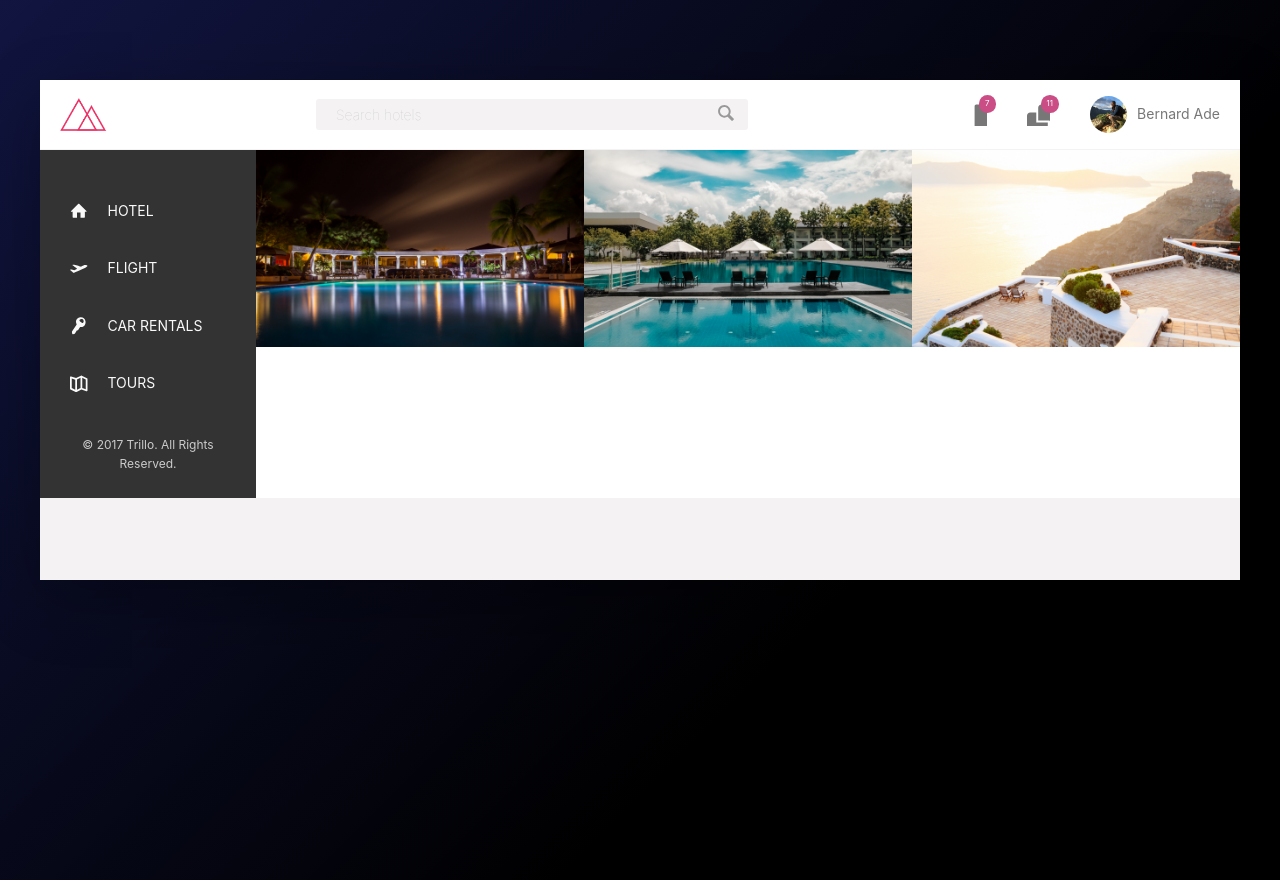
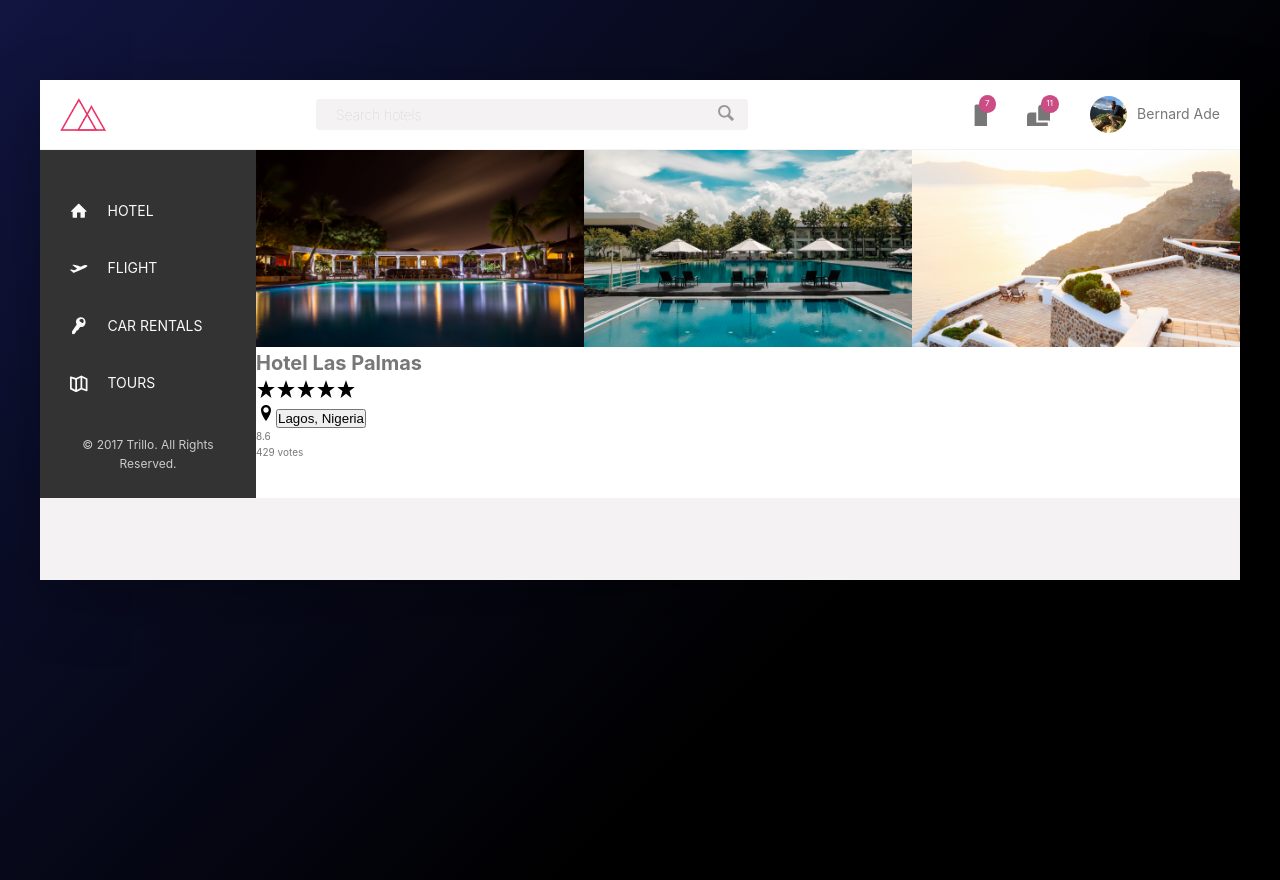
Before and after one commit to b-45/Vue-Sass-Bem, a Vue app: page / in a window 1280 px wide. Built offline with nearby package versions, Linux system fonts and the light colour scheme.

Commit message:
added a html template to HotelOverview

```diff
--- a/src/components/Content/TheHotelView/HotelOverview.vue
+++ b/src/components/Content/TheHotelView/HotelOverview.vue
@@ -0,0 +1,40 @@
+<template>
+  <div class="overview">
+    <h1 class="overview__heading">
+      Hotel Las Palmas
+    </h1>
+    <div class="overview__stars">
+      <svg class="overview__icon-star" version="1.1" xmlns="http://www.w3.org/2000/svg" width="20" height="20" viewBox="0 0 20 20">
+        <title>star</title>
+        <path d="M10 1.3l2.388 6.722h6.412l-5.232 3.948 1.871 6.928-5.439-4.154-5.438 4.154 1.87-6.928-5.233-3.948h6.412l2.389-6.722z"></path>
+      </svg>
+      <svg class="overview__icon-star" version="1.1" xmlns="http://www.w3.org/2000/svg" width="20" height="20" viewBox="0 0 20 20">
+        <title>star</title>
+        <path d="M10 1.3l2.388 6.722h6.412l-5.232 3.948 1.871 6.928-5.439-4.154-5.438 4.154 1.87-6.928-5.233-3.948h6.412l2.389-6.722z"></path>
+      </svg>
+      <svg class="overview__icon-star" version="1.1" xmlns="http://www.w3.org/2000/svg" width="20" height="20" viewBox="0 0 20 20">
+        <title>star</title>
+        <path d="M10 1.3l2.388 6.722h6.412l-5.232 3.948 1.871 6.928-5.439-4.154-5.438 4.154 1.87-6.928-5.233-3.948h6.412l2.389-6.722z"></path>
+      </svg>
+      <svg class="overview__icon-star" version="1.1" xmlns="http://www.w3.org/2000/svg" width="20" height="20" viewBox="0 0 20 20">
+        <title>star</title>
+        <path d="M10 1.3l2.388 6.722h6.412l-5.232 3.948 1.871 6.928-5.439-4.154-5.438 4.154 1.87-6.928-5.233-3.948h6.412l2.389-6.722z"></path>
+      </svg>
+      <svg class="overview__icon-star" version="1.1" xmlns="http://www.w3.org/2000/svg" width="20" height="20" viewBox="0 0 20 20">
+        <title>star</title>
+        <path d="M10 1.3l2.388 6.722h6.412l-5.232 3.948 1.871 6.928-5.439-4.154-5.438 4.154 1.87-6.928-5.233-3.948h6.412l2.389-6.722z"></path>
+      </svg>
+    </div>
+    <div class="overview__location">
+      <svg class="overview__icon-location" version="1.1" xmlns="http://www.w3.org/2000/svg" width="20" height="20" viewBox="0 0 20 20">
+        <title>location-pin</title>
+        <path d="M10 2.009c-2.762 0-5 2.229-5 4.99 0 4.774 5 11 5 11s5-6.227 5-11c0-2.76-2.238-4.99-5-4.99zM10 9.76c-1.492 0-2.7-1.209-2.7-2.7s1.208-2.7 2.7-2.7c1.49 0 2.699 1.209 2.699 2.7s-1.209 2.7-2.699 2.7z"></path>
+      </svg>
+      <button class="btn-inline">Lagos, Nigeria</button>
+    </div>
+    <div class="overview__rating">
+      <div class="overview__rating-average">8.6</div>
+      <div class="overview__rating-count">429 votes</div>
+    </div>
+  </div>
+</template>
```
